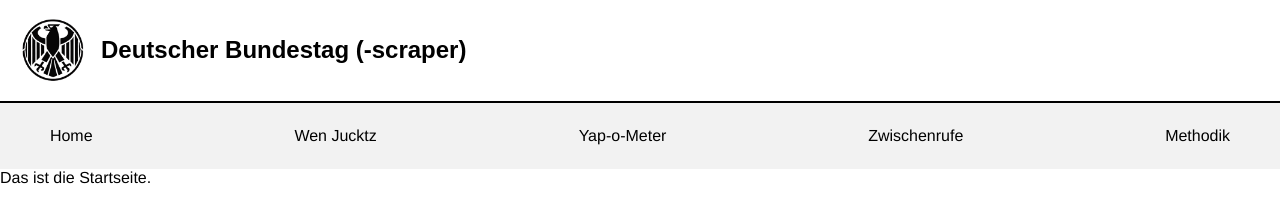
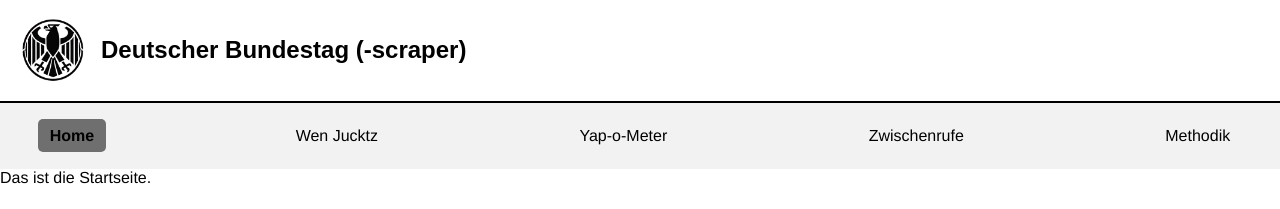
Before and after one commit to Bundestag-Uni/Bundestag, a Next.js app: page / in a window 1280 px wide. Shown: the top 209 px of the page. Built offline with nearby package versions, Linux system fonts and the light colour scheme.

Commit message:
Update navbar.tsx

```diff
--- a/components/navbar.tsx
+++ b/components/navbar.tsx
@@ -1,17 +1,27 @@
 import Link from 'next/link';
+import { useRouter } from 'next/router'; // useRouter importieren
 import styles from '../styles/Home.module.css';
 
 export default function Navbar() {
+  const router = useRouter(); // Router-Objekt erhalten
+
   return (
-      <nav className={styles.navbar}>
-        <ul className={styles.navLinks}>
-          <li><Link href="/">Home</Link></li>
-          <li><Link href="/Jucktz">Wen Jucktz</Link></li>
-          <li><Link href="/Yap">Yap-o-Meter</Link></li>
-          <li><Link href="/Zwischenrufe">Zwischenrufe</Link></li>
-          <li><Link href="/Methodik">Methodik</Link></li>
-        </ul>
-      </nav>
-
+    <nav className={styles.navbar}>
+      <ul className={styles.navLinks}>
+        {[
+          { href: "/", label: "Home" },
+          { href: "/Jucktz", label: "Wen Jucktz" },
+          { href: "/Yap", label: "Yap-o-Meter" },
+          { href: "/Zwischenrufe", label: "Zwischenrufe" },
+          { href: "/Methodik", label: "Methodik" },
+        ].map(({ href, label }) => (
+          <li key={href}>
+            <Link href={href} className={router.pathname === href ? styles.activeLink : ""}>
+              {label}
+            </Link>
+          </li>
+        ))}
+      </ul>
+    </nav>
   );
 }
```
